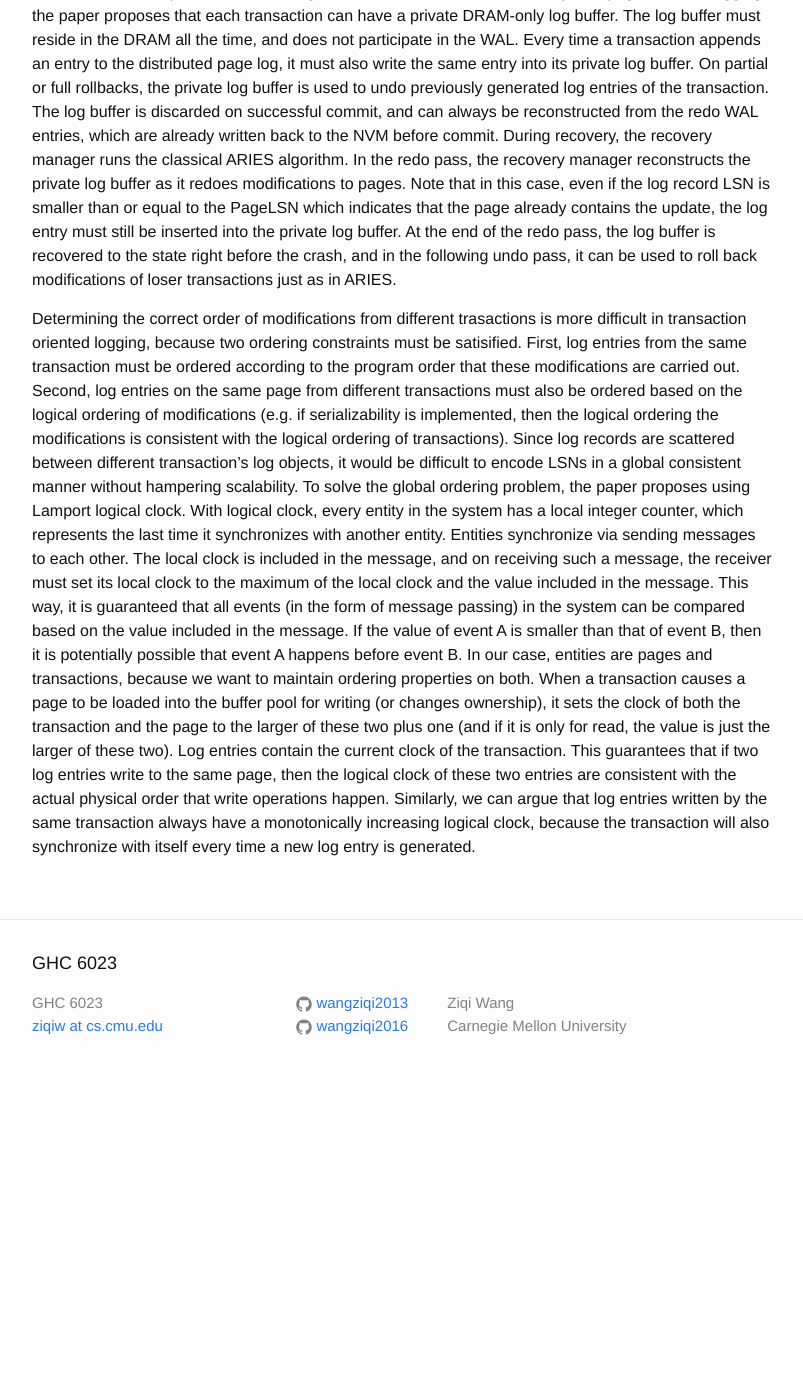
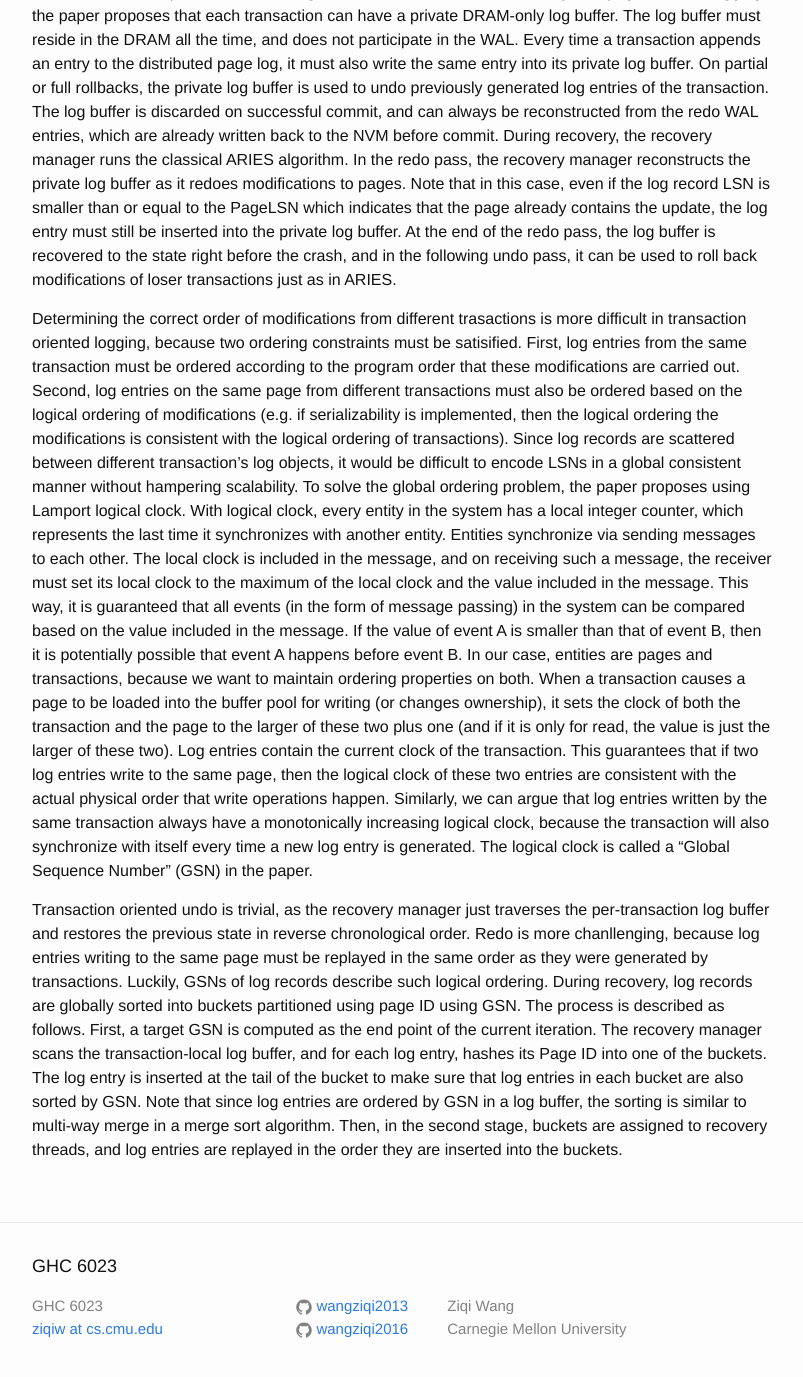
Before and after one commit to wangziqi2013/wangziqi2013.github.io, a Jekyll site: the page built from _posts/2019-02-01-Scalable-Logging_through-Emerging-Non-Volatile-Memory.markdown, in a window 1280 px wide and 1400 px high, scrolled down 2162 px. Shown: the top 1377 px of the window, without its empty margins (238-1041 px from the left). Built offline with Jekyll 4.4.1, drawn with Linux system fonts in a browser that asks for light colours; before the commit the page ends 3259 px from its top, so only the background shows below that.

Commit message:
Finish redo

```diff
--- a/_posts/2019-02-01-Scalable-Logging_through-Emerging-Non-Volatile-Memory.markdown
+++ b/_posts/2019-02-01-Scalable-Logging_through-Emerging-Non-Volatile-Memory.markdown
@@ -107,4 +107,14 @@ the value is just the larger of these two). Log entries contain the current cloc
 if two log entries write to the same page, then the logical clock of these two entries are consistent with the actual
 physical order that write operations happen. Similarly, we can argue that log entries written by the same transaction
 always have a monotonically increasing logical clock, because the transaction will also synchronize with itself every time
-a new log entry is generated.
+a new log entry is generated. The logical clock is called a "Global Sequence Number" (GSN) in the paper.
+
+Transaction oriented undo is trivial, as the recovery manager just traverses the per-transaction log buffer and restores the
+previous state in reverse chronological order. Redo is more chanllenging, because log entries writing to the same page must be
+replayed in the same order as they were generated by transactions. Luckily, GSNs of log records describe such logical ordering.
+During recovery, log records are globally sorted into buckets partitioned using page ID using GSN. The process is described as
+follows. First, a target GSN is computed as the end point of the current iteration. The recovery manager scans the transaction-local
+log buffer, and for each log entry, hashes its Page ID into one of the buckets. The log entry is inserted at the tail of the bucket
+to make sure that log entries in each bucket are also sorted by GSN. Note that since log entries are ordered by GSN in a
+log buffer, the sorting is similar to multi-way merge in a merge sort algorithm. Then, in the second stage, buckets are assigned
+to recovery threads, and log entries are replayed in the order they are inserted into the buckets.
```
